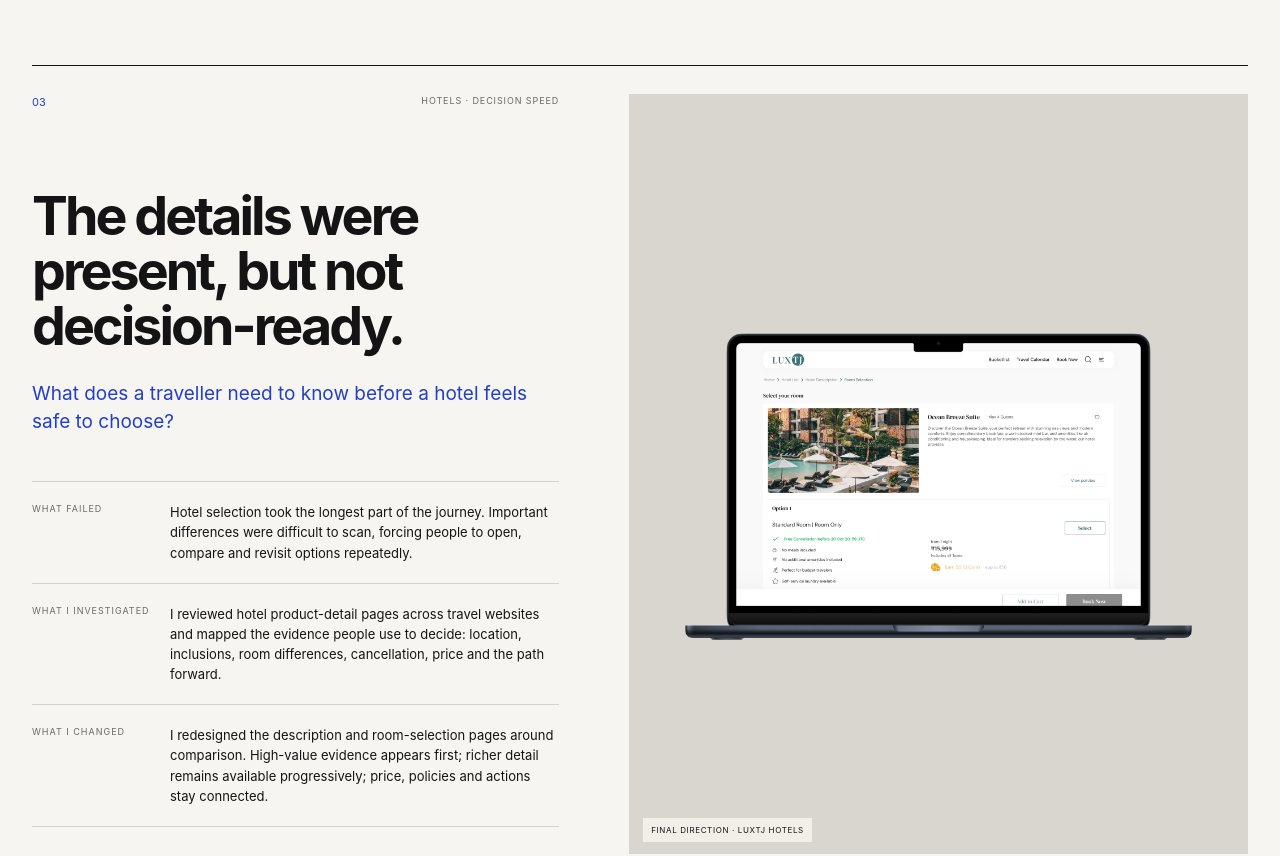
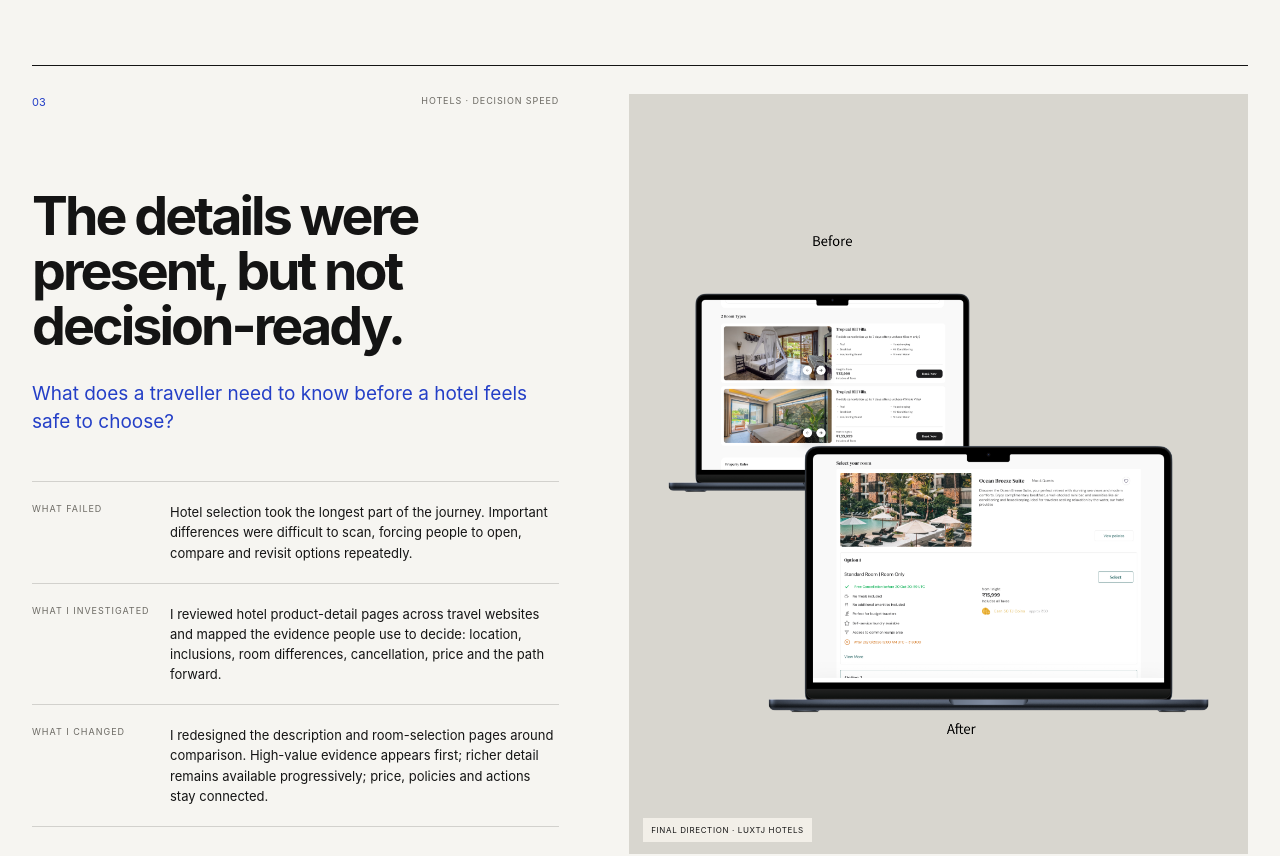
Before and after one commit to Akshayux/akshay-portfolio, a Next.js app: page /work/luxtj in a window 1280 px wide. Shown: the part 8900-9756 px from the top of the page. Built offline with nearby package versions, Linux system fonts and the light colour scheme.

Commit message:
Add LUXTJ hotel redesign comparison

```diff
--- a/app/work/luxtj/page.tsx
+++ b/app/work/luxtj/page.tsx
@@ -47,8 +47,8 @@ const chapters=[
     result:'Shorter path',
     resultLabel:'from hotel consideration to checkout, observed after redesign',
     lesson:'A useful detail page does not show everything equally—it answers the next decision first.',
-    image:'/figma/case-14.png',
-    imageAlt:'Redesigned LUXTJ hotel room selection page',
+    image:'/figma/luxtj-hotel-before-after.png',
+    imageAlt:'LUXTJ hotel selection before-and-after redesign comparison',
   },
   {
     number:'04',
```
Also changed, not shown: public/figma/luxtj-hotel-before-after.png (added).
